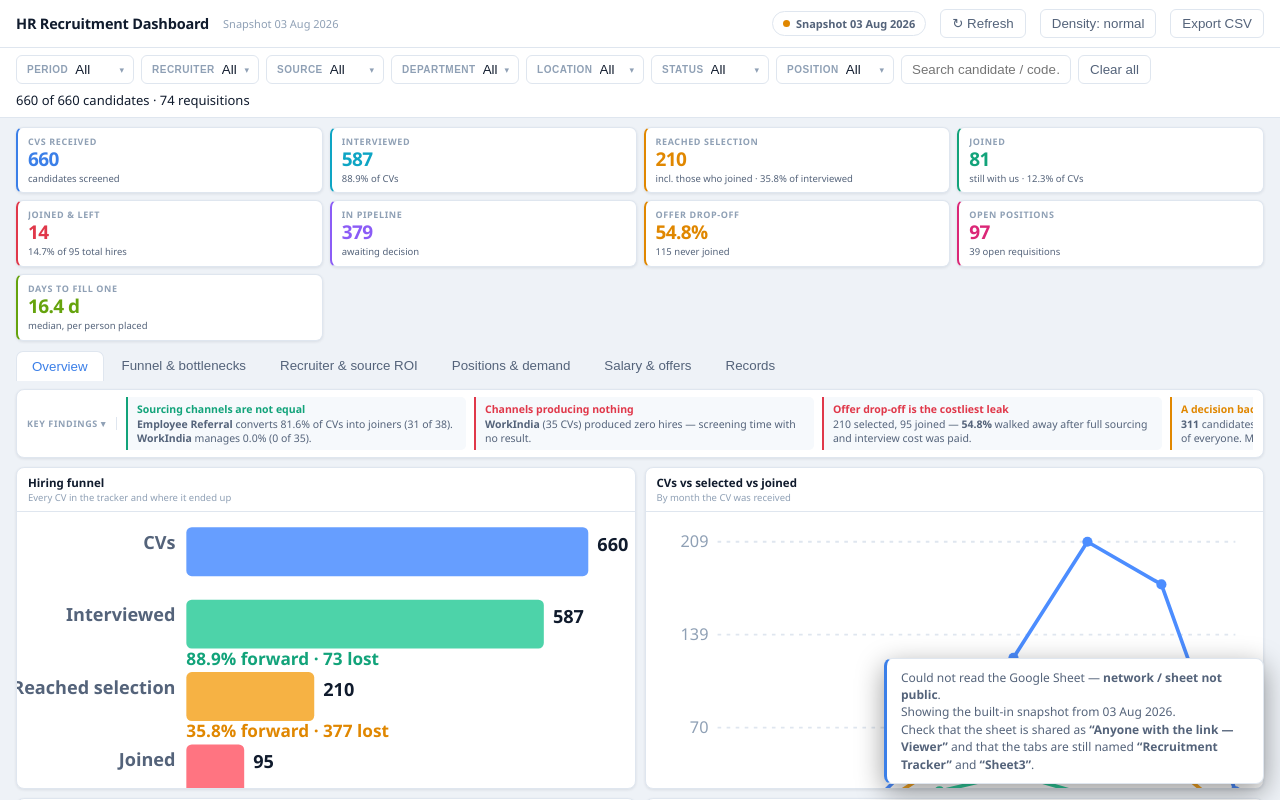
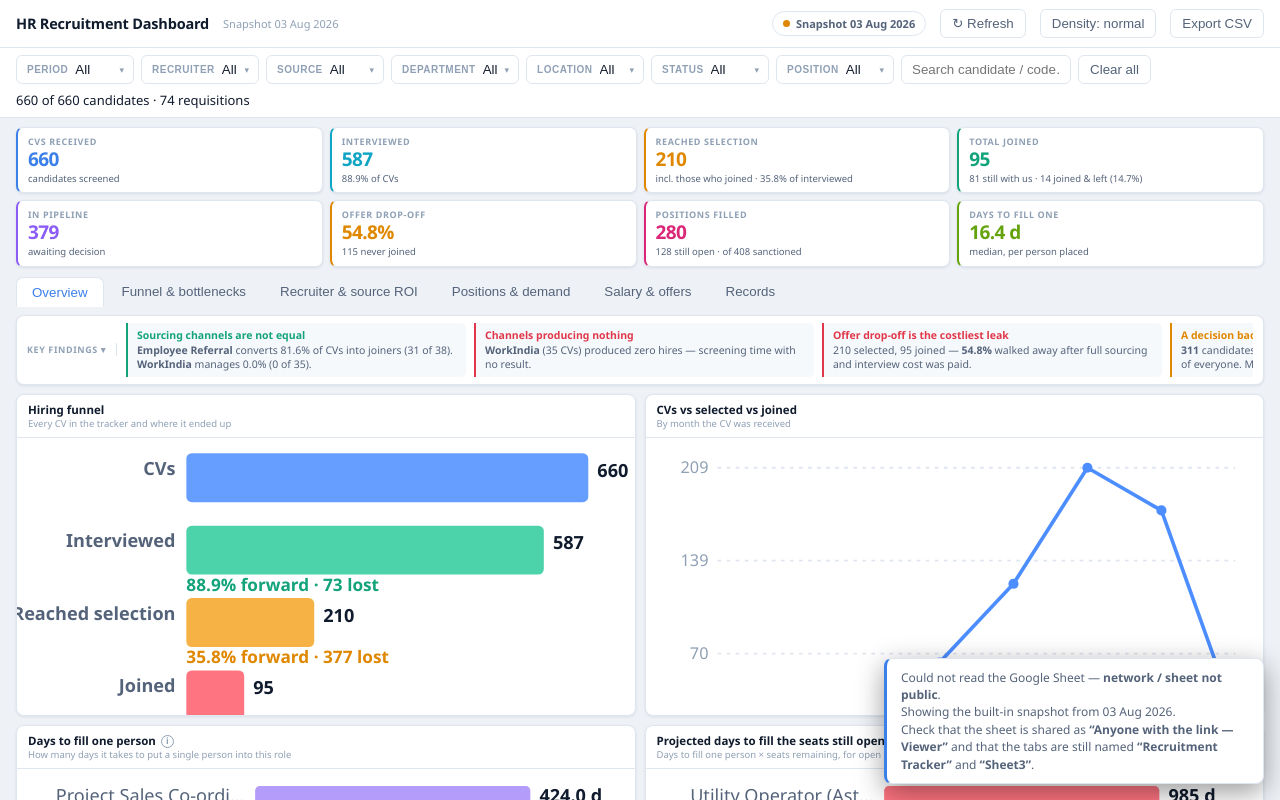
Before and after one commit to elixir-engineering/hr-recruitment-dashboard, a plain HTML site: page index.html in a window 1280 px wide. Drawn offline with Linux system fonts and the light colour scheme.

Commit message:
KPIs: headline total joined with retained/left split; show positions filled vs open seats

```diff
--- a/index.html
+++ b/index.html
@@ -64,7 +64,7 @@ body{background:var(--bg);color:var(--tx);font:13px/1.45 "Segoe UI",system-ui,-a
 .fsearch:focus{outline:none;border-color:var(--a1)}
 
 /* ---------- kpi strip ---------- */
-.kstrip{display:grid;grid-template-columns:repeat(9,1fr);gap:7px;padding:9px 16px 0;flex-shrink:0}
+.kstrip{display:grid;grid-template-columns:repeat(8,1fr);gap:7px;padding:9px 16px 0;flex-shrink:0}
 .kc{background:var(--pnl);border:1px solid var(--line);border-radius:7px;padding:7px 10px;box-shadow:var(--sh);
  border-left:2.5px solid var(--c,var(--a1));min-width:0}
 .kc .l{font-size:9px;text-transform:uppercase;letter-spacing:.6px;color:var(--tx3);font-weight:700;
@@ -961,17 +961,22 @@ function render(){
     PAGE==='pos'?pgPos(d,m,rq):PAGE==='sal'?pgSal(d,m):pgRec(d);
 }
 function kstrip(d,m,rq){
-  const open=rq.filter(q=>q.status==='OPEN'), fpm=fillMedian(rq);
+  const fpm=fillMedian(rq);
+  /* Requisition-side headcount, taken from the requisition sheet's own columns:
+     sanctioned = on board + still open. This is the truer count of people placed —
+     the candidate tracker under-records bulk TFM hiring. */
+  const sanc=sum(rq,q=>q.nos), onb=sum(rq,q=>q.onboard), bal=sum(rq,q=>q.bal);
   const K=[
     ['CVs received',f0(m.cv),'candidates screened','var(--a1)'],
     ['Interviewed',f0(m.iv),f1(m.c2i)+'% of CVs','var(--a6)'],
     ['Reached selection',f0(m.sl),'incl. those who joined · '+f1(m.i2s)+'% of interviewed','var(--a3)'],
-    /* the two are mutually exclusive — 'Joined' counts only those still with the company */
-    ['Joined',f0(m.rt),'still with us · '+f1(pct(m.rt,m.cv))+'% of CVs','var(--a2)'],
-    ['Joined & left',f0(m.lf),m.jn?f1(m.attr)+'% of '+f0(m.jn)+' total hires':'no hires yet','var(--a4)'],
+    /* headline is every hire ever made; the split between still-here and left sits underneath */
+    ['Total joined',f0(m.jn),
+      m.jn?f0(m.rt)+' still with us · '+f0(m.lf)+' joined & left ('+f1(m.attr)+'%)':'no hires yet','var(--a2)'],
     ['In pipeline',f0(m.ac),'awaiting decision','var(--a5)'],
     ['Offer drop-off',f1(m.drop)+'%',f0(m.sl-m.jn)+' never joined','var(--a3)'],
-    ['Open positions',f0(sum(open,q=>q.bal)),open.length+' open requisitions','var(--a7)'],
+    ['Positions filled',f0(onb),
+      sanc?f0(bal)+' still open · of '+f0(sanc)+' sanctioned':'no requisitions','var(--a7)'],
     ['Days to fill one',fpm==null?'–':f1(fpm)+' d','median, per person placed','var(--a8)'],
   ];
   document.getElementById('kstrip').innerHTML=K.map(([l,v,n,c])=>
```
